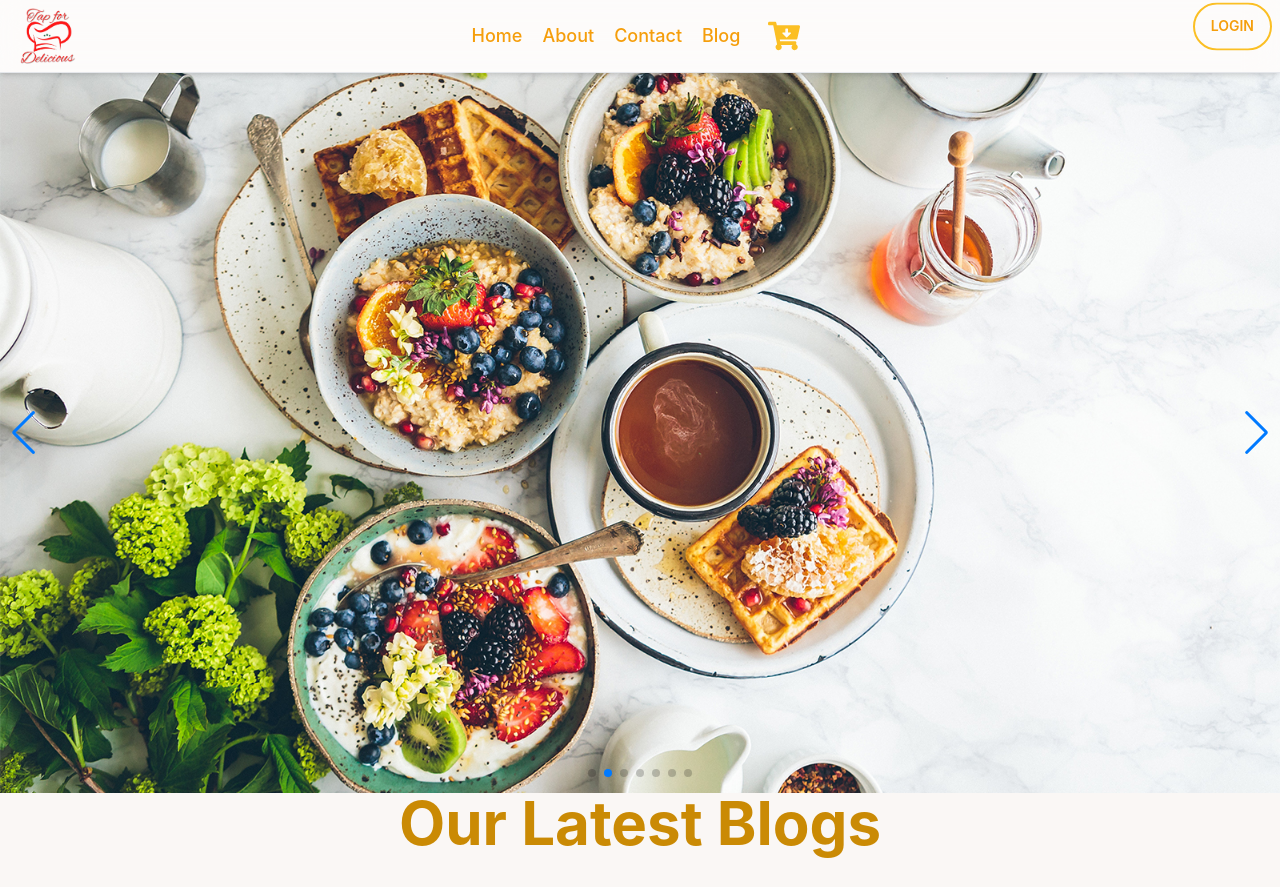
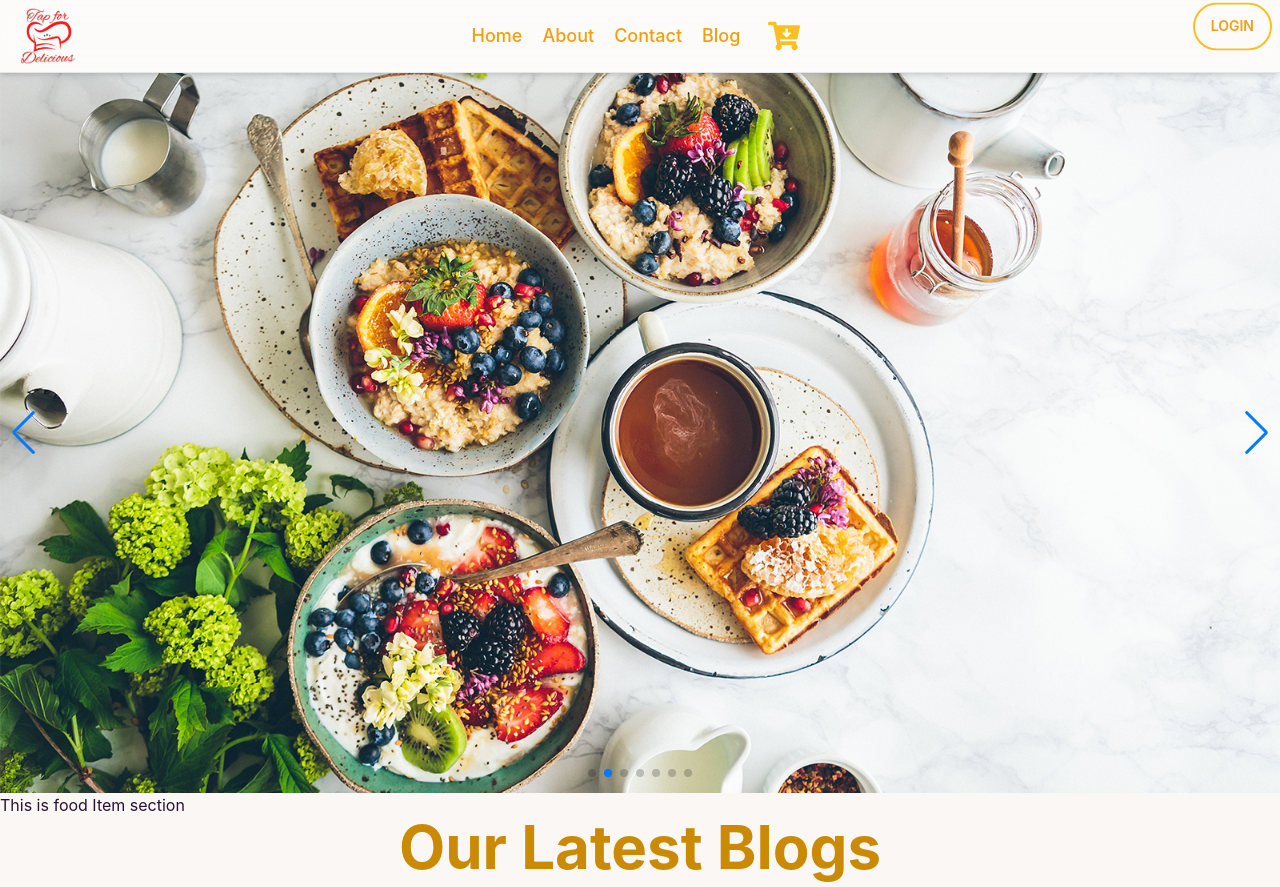
Before and after one commit to tasmia-rahman/tap-for-delicious-client, a React (Create React App) app: page / in a window 1280 px wide. Shown: the top 887 px of the page. Built offline with nearby package versions, Linux system fonts and the light colour scheme.

Commit message:
foodItem section commit

```diff
--- /dev/null
+++ b/src/Pages/Home/FoodItem/FoodItem.js
@@ -0,0 +1,11 @@
+import React from 'react';
+
+const FoodItem = () => {
+    return (
+        <div>
+            <h1>This is food Item section</h1>
+        </div>
+    );
+};
+
+export default FoodItem;
--- a/src/Pages/Home/Home/Home.js
+++ b/src/Pages/Home/Home/Home.js
@@ -2,12 +2,14 @@ import React from 'react';
 import Banner from '../Banner/Banner';
 import Blog from '../Blog/Blog';
 import Footer from '../../Shared/Footer/Footer';
+import FoodItem from '../FoodItem/FoodItem';
 
 const Home = () => {
     return (
         <div className='min-h-screen'>
             <div>
                 <Banner />
+                <FoodItem></FoodItem>
                 <Blog></Blog>
                 <Footer></Footer>
             </div>
```
